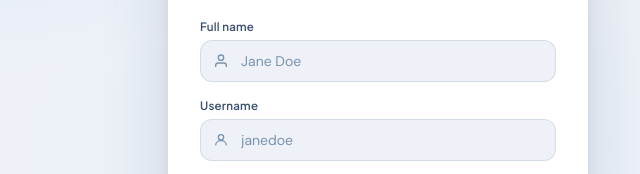
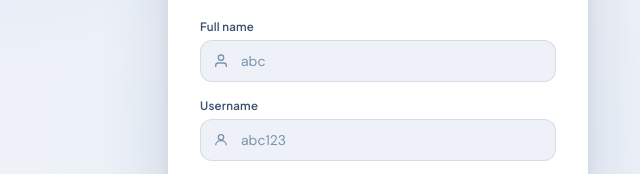
Before and after one commit to sidhant0802/DeepChat., a website: page public/auth.html in a window 1280 px wide. Both pictures are taken after typing "name@example.com", "Sample123" into the empty fields and a click on the button "Create Account". Shown: the part 258-432 px from the top of the page, 262-902 px from the left. Drawn offline with Linux system fonts and the light colour scheme; no server answers.

Commit message:
Update auth.html

```diff
--- a/public/auth.html
+++ b/public/auth.html
@@ -105,7 +105,7 @@
         <label>Full name</label>
         <div class="field-wrap">
           <svg viewBox="0 0 24 24" fill="none" stroke="currentColor" stroke-width="2"><path d="M20 21v-2a4 4 0 0 0-4-4H8a4 4 0 0 0-4 4v2"/><circle cx="12" cy="7" r="4"/></svg>
-          <input type="text" id="signup-name" placeholder="Jane Doe" autocomplete="name"/>
+          <input type="text" id="signup-name" placeholder="abc" autocomplete="name"/>
         </div>
         <div class="field-error" id="signup-name-err">Name must be at least 2 characters</div>
       </div>
@@ -114,7 +114,7 @@
         <label>Username</label>
         <div class="field-wrap">
           <svg viewBox="0 0 24 24" fill="none" stroke="currentColor" stroke-width="2"><circle cx="12" cy="8" r="4"/><path d="M4 20c0-4 3.6-7 8-7s8 3 8 7"/></svg>
-          <input type="text" id="signup-username" placeholder="janedoe" autocomplete="username"/>
+          <input type="text" id="signup-username" placeholder="abc123" autocomplete="username"/>
         </div>
         <div class="field-error" id="signup-username-err">3–20 chars: letters, numbers, underscore only</div>
       </div>
```
